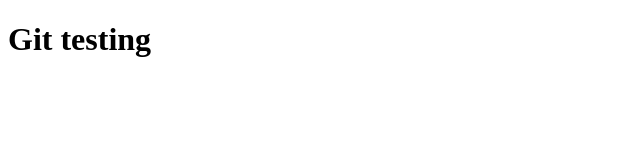
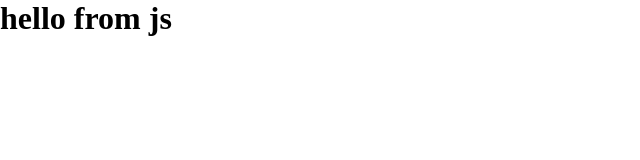
Before and after one commit to s-miroshnikov/git-bootcamp, a plain HTML site: page index.html in a window 1280 px wide. Shown: the whole page, without its empty margins (0-640 px from the left). Drawn offline with Linux system fonts and the light colour scheme.

Commit message:
2nd commit

```diff
--- a/index.html
+++ b/index.html
@@ -6,7 +6,10 @@
     <meta name="viewport" content="width=device-width, initial-scale=1.0">
     <title>Hi from html</title>
     <style>
-
+      * {
+        margin: 0;
+        padding: 0;
+      }
     </style>
 </head>
 <body>
@@ -14,4 +17,5 @@
         Git testing
     </h1>
 </body>
+<script src="script.js"></script>
 </html>
--- /dev/null
+++ b/script.js
@@ -0,0 +1 @@
+document.body.innerHTML = '<h1>hello from js</h1>'
```
